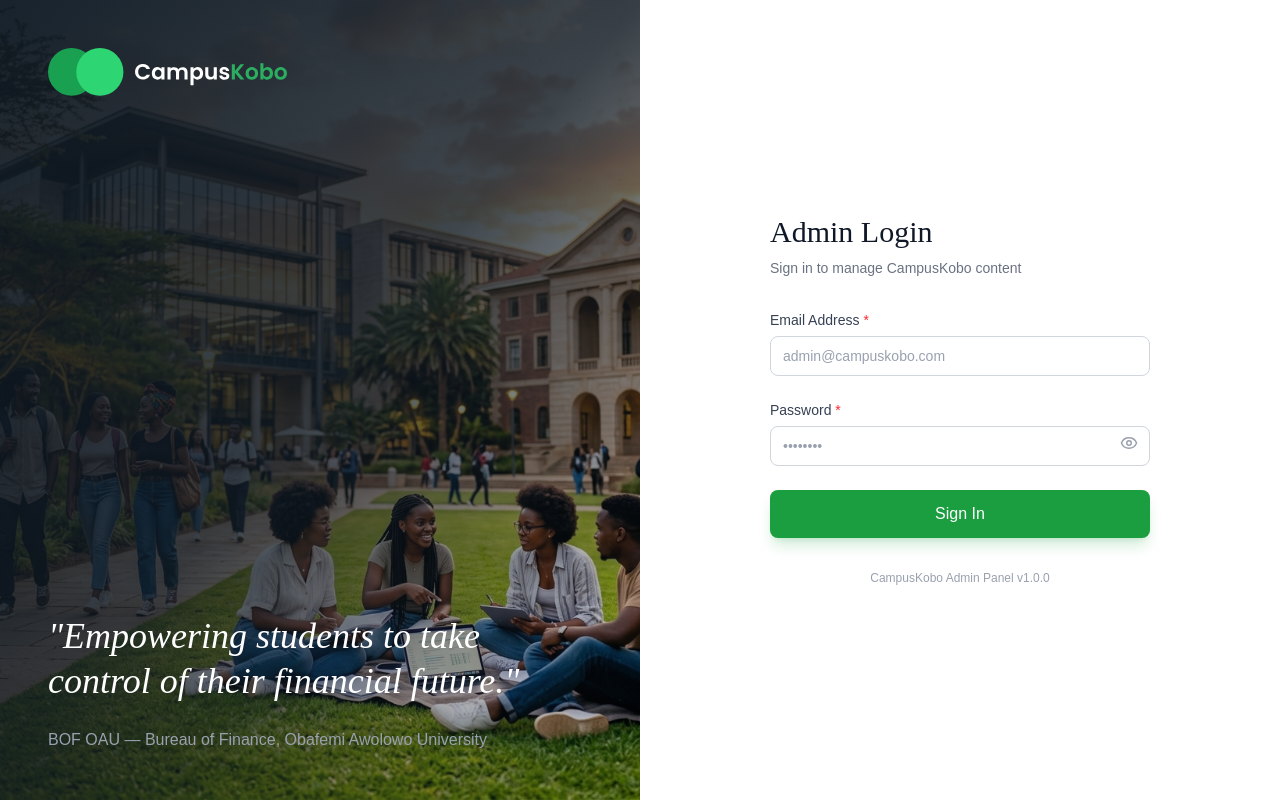
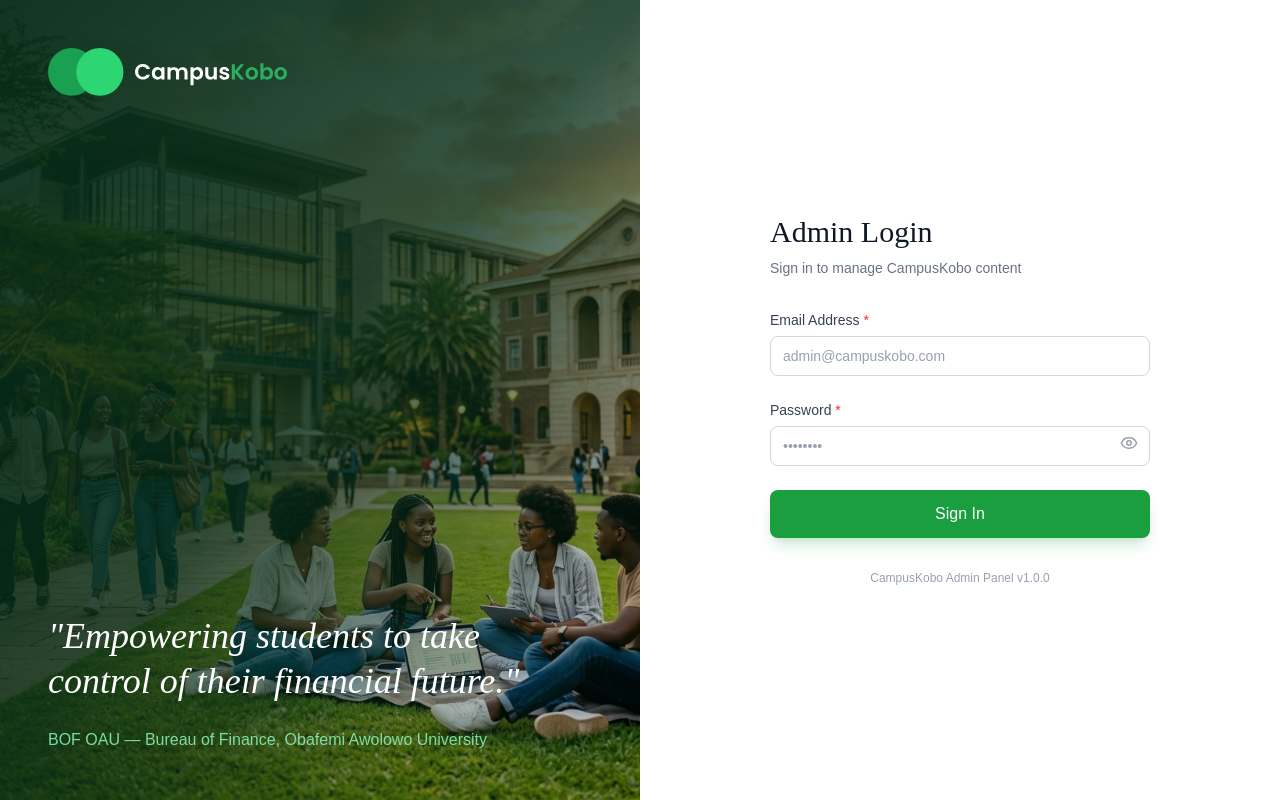
Before and after one commit to adeyemo-taiwo-m/CampusKobo-Admin-Panel, a React (Vite) app: page /login in a window 1280 px wide. Built offline with nearby package versions, Linux system fonts and the light colour scheme.

Commit message:
updated the colors to fit the brand colors

```diff
--- a/src/components/layout/Sidebar.tsx
+++ b/src/components/layout/Sidebar.tsx
@@ -17,12 +17,12 @@
   ];
 
   return (
-    <aside className="w-64 h-screen bg-[#0F1923] text-white flex flex-col sticky top-0 border-r border-[#1E2D3D]">
+    <aside className="w-64 h-screen bg-sidebar text-white flex flex-col sticky top-0 border-r border-sidebar-border">
       <div className="p-6">
         <div className="flex items-center justify-between mb-6">
           <div className="flex flex-col items-start gap-2">
             <img src="/logo.svg" alt="CampusKobo Logo" className="h-10 w-auto object-contain" />
-            <span className="text-[10px] uppercase tracking-widest text-[#22C55E] font-bold ml-1">Admin Panel</span>
+            <span className="text-[10px] uppercase tracking-widest text-accent font-bold ml-1">Admin Panel</span>
           </div>
           {onClose && (
             <button
@@ -33,7 +33,7 @@
             </button>
           )}
         </div>
-        <div className="h-px bg-[#1E2D3D] w-full" />
+        <div className="h-px bg-sidebar-border w-full" />
       </div>
 
       <nav className="flex-1 px-4 space-y-1">
@@ -44,7 +44,7 @@
             className={({ isActive }) => cn(
               'flex items-center gap-3 px-4 py-3 rounded-lg text-sm font-medium transition-all duration-200 group',
               isActive
-                ? 'bg-[#1A9E3F]/10 border-l-2 border-[#1A9E3F] text-[#22C55E]'
+                ? 'bg-primary/10 border-l-2 border-primary text-accent'
                 : 'text-gray-400 hover:text-white hover:bg-white/5'
             )}
           >
@@ -57,10 +57,10 @@
         ))}
       </nav>
 
-      <div className="p-6 border-top border-[#1E2D3D]">
+      <div className="p-6 border-top border-sidebar-border">
         <div className="mb-4">
-          <p className="text-[10px] text-gray-500 uppercase font-bold mb-1">Logged in as</p>
-          <p className="text-xs text-gray-300 truncate">{user?.email || 'admin@campuskobo.com'}</p>
+          <p className="text-[10px] text-[#88edb1] uppercase font-bold mb-1 opacity-70">Logged in as</p>
+          <p className="text-xs text-white truncate font-medium">{user?.email || 'admin@campuskobo.com'}</p>
         </div>
         <button
           type="button"
--- a/src/index.css
+++ b/src/index.css
@@ -1,11 +1,11 @@
 @import "tailwindcss";
-@import url("https://fonts.googleapis.com/css2?family=Poppins:wght@300;400;500;600;700&family=DM+Serif+Display:ital@0;1&display=swap");
+@import url("https://fonts.googleapis.com/css2?family=Plus+Jakarta+Sans:wght@300;400;500;600;700;800&family=DM+Serif+Display:ital@0;1&display=swap");
 
 @config "../tailwind.config.js";
 
 @layer base {
   body {
-    @apply font-sans bg-gray-50 text-[#1F2223];
+    @apply font-sans bg-[#F8F9FB] text-[#1F2223];
   }
 
   h1, h2, h3, h4, h5, h6 {
@@ -19,6 +19,10 @@
   }
 
   .card {
-    @apply bg-white rounded-lg border border-gray-200 shadow-sm overflow-hidden;
+    @apply bg-white rounded-2xl border border-gray-200 shadow-sm overflow-hidden transition-all duration-300;
+  }
+
+  .btn-primary {
+    @apply bg-primary text-white font-semibold rounded-xl hover:bg-primary-dark transition-all duration-200 active:scale-95 h-[52px];
   }
 }
--- a/src/pages/LoginPage.tsx
+++ b/src/pages/LoginPage.tsx
@@ -47,13 +47,13 @@
   return (
     <div className="flex h-screen w-full">
       {/* Left Column - Desktop Only */}
-      <div className="hidden lg:flex flex-col justify-between w-1/2 bg-[#0F1923] p-12 relative overflow-hidden">
+      <div className="hidden lg:flex flex-col justify-between w-1/2 bg-sidebar p-12 relative overflow-hidden">
         {/* Background Image with Overlay */}
         <div
           className="absolute inset-0 z-0 bg-cover bg-center transition-transform duration-10000 hover:scale-110"
           style={{ backgroundImage: 'url("/campus-bg.png")' }}
         />
-        <div className="absolute inset-0 z-1 bg-gradient-to-br from-[#0F1923]/95 via-[#0F1923]/80 to-transparent" />
+        <div className="absolute inset-0 z-1 bg-gradient-to-br from-sidebar/95 via-sidebar/80 to-transparent" />
 
         <div className="relative z-10">
           <div className="flex items-center gap-3">
@@ -65,7 +65,7 @@
           <h2 className="text-4xl font-serif italic text-white leading-tight mb-6">
             "Empowering students to take control of their financial future."
           </h2>
-          <p className="text-gray-400 font-medium">
+          <p className="text-[#88edb1] font-medium opacity-90">
             BOF OAU — Bureau of Finance, Obafemi Awolowo University
           </p>
         </div>
--- a/tailwind.config.js
+++ b/tailwind.config.js
@@ -7,19 +7,20 @@
   theme: {
     extend: {
       fontFamily: {
-        sans: ['Poppins', 'sans-serif'],
+        sans: ['"Plus Jakarta Sans"', 'sans-serif'],
         serif: ['DM Serif Display', 'serif'],
+        mono: ['"Geist Mono"', 'monospace'],
       },
       colors: {
         primary: {
-          DEFAULT: '#1A9E3F',
-          dark: '#16803A',
+          DEFAULT: '#19a051',
+          dark: '#177e42',
         },
         accent: {
-          DEFAULT: '#22C55E',
+          DEFAULT: '#2dd673',
         },
-        sidebar: '#0F1923',
-        'sidebar-border': '#1E2D3D',
+        sidebar: '#062d18',
+        'sidebar-border': '#0A3D21',
       },
     },
   },
```
